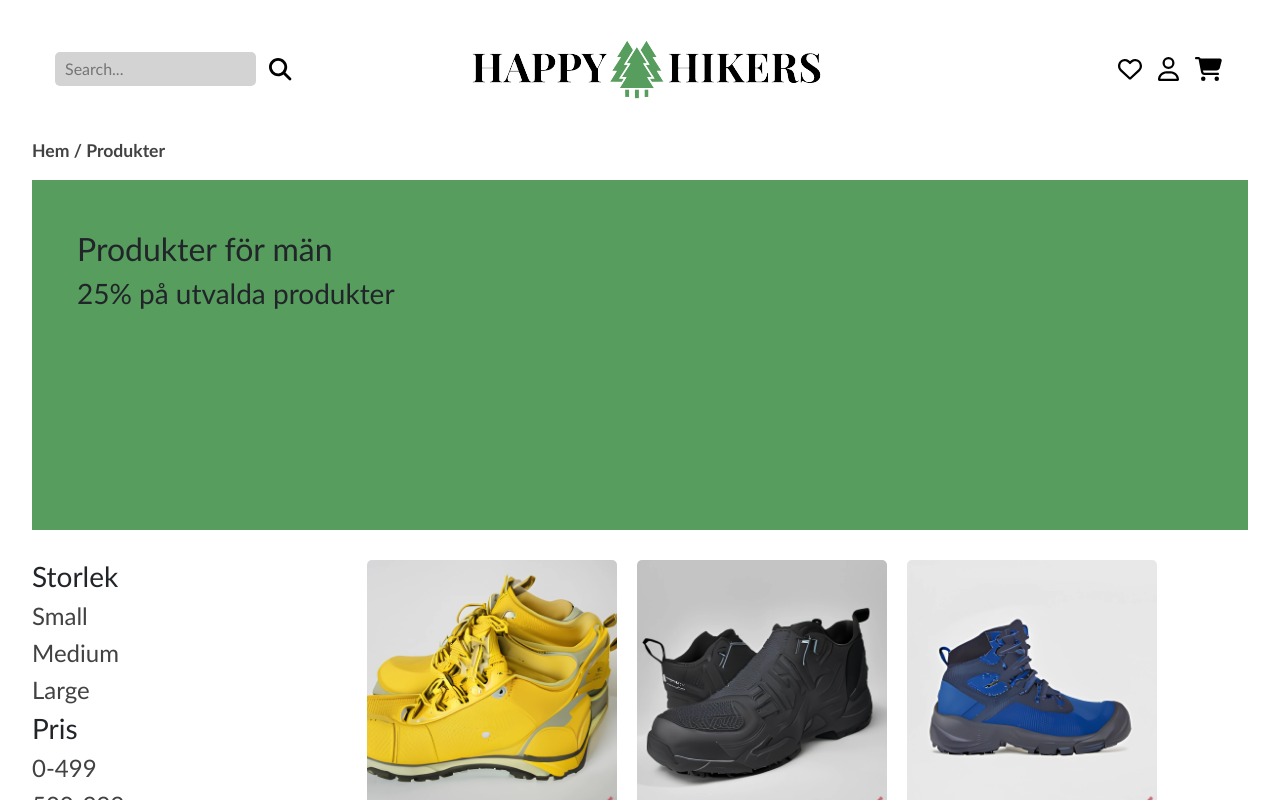
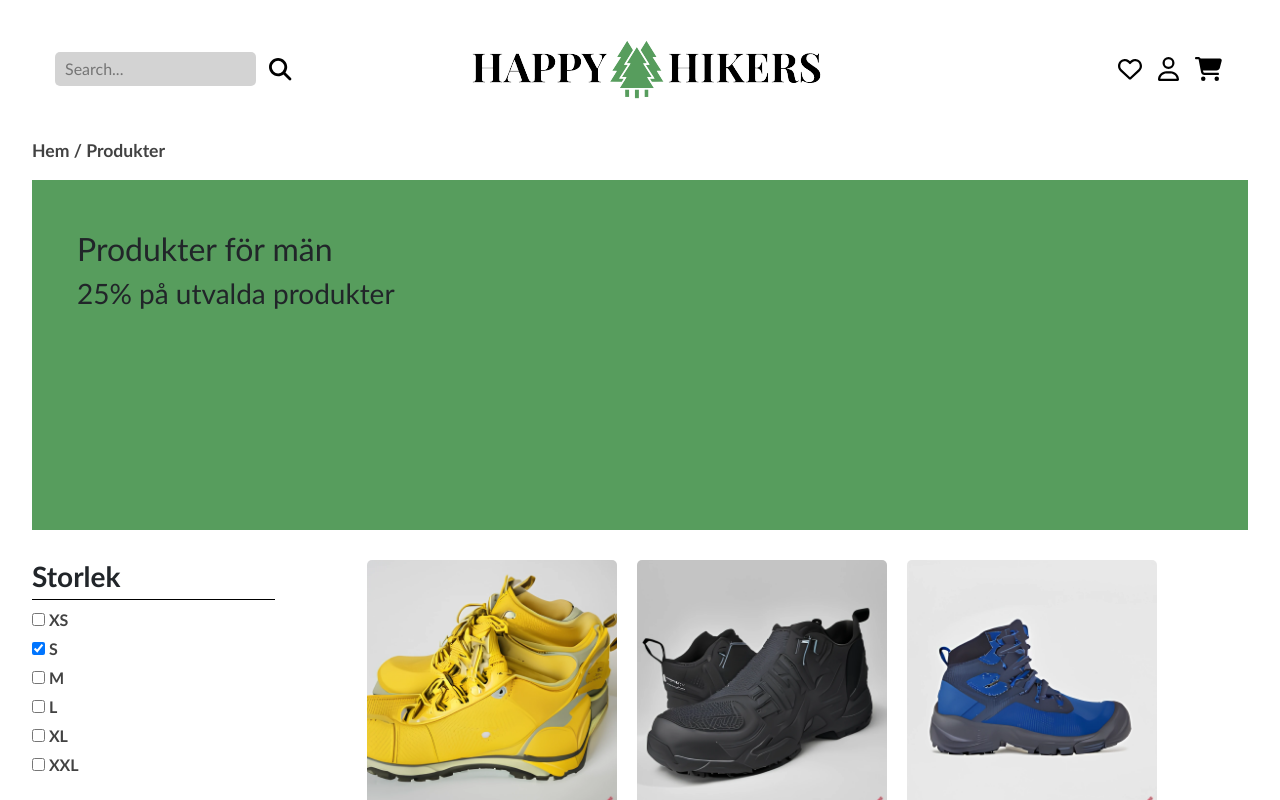
Before and after one commit to johntonnang/happy-hikers, a Vue app: page /#/ in a window 1280 px wide. Both pictures are taken after a click on the button 280 px from the left and 68 px from the top of the page. Shown: the top 800 px of the page. Built offline with nearby package versions, Linux system fonts and the light colour scheme.

Commit message:
Customized filter container

```diff
--- a/src/components/CategorySection.vue
+++ b/src/components/CategorySection.vue
@@ -24,7 +24,6 @@
         <div id="p-men">
           <img :src="categoryMen" alt="Picture of a man" />
           <p>Men</p>
-
           <!-- <div class="button-div"> -->
           <Routerlink>
             <!-- <button class="btn">Button</button> />  -->
--- a/src/views/FavouriteView.vue
+++ b/src/views/FavouriteView.vue
@@ -1 +1 @@
-<template><h1>Favoriter</h1></template>
+<template><h1>allo word</h1></template>
--- a/src/views/ProductCatalogView.vue
+++ b/src/views/ProductCatalogView.vue
@@ -27,21 +27,60 @@
       <div id="product-selection-container">
         <div class="filter-container">
           <h3 style="margin-top: 0px">Storlek</h3>
-          <h4 class="filter-selection">Small</h4>
-          <h4 class="filter-selection">Medium</h4>
-          <h4 class="filter-selection">Large</h4>
+          <div class="checkbox-container">
+            <input type="checkbox" value="XS" name="size" />
+            <label for="sizeXSmall" /> XS
+          </div>
+          <div class="checkbox-container">
+            <input type="checkbox" value="S" name="size" checked />
+            <label for="sizeSmall" /> S
+          </div>
+          <div class="checkbox-container">
+            <input type="checkbox" value="M" name="size" />
+            <label for="sizeMedium" /> M
+          </div>
+          <div class="checkbox-container">
+            <input type="checkbox" value="L" name="size" />
+            <label for="sizeLarge" /> L
+          </div>
+          <div class="checkbox-container">
+            <input type="checkbox" value="XL" name="size" />
+            <label for="sizeXLarge" /> XL
+          </div>
+          <div class="checkbox-container">
+            <input type="checkbox" value="XXL" name="size" />
+            <label for="sizeXXLarge" /> XXL
+          </div>
         </div>
         <div class="filter-container">
           <h3>Pris</h3>
-          <h4 class="filter-selection">0-499</h4>
-          <h4 class="filter-selection">500-999</h4>
-          <h4 class="filter-selection">1000-1499</h4>
         </div>
         <div class="filter-container">
           <h3>Färg</h3>
-          <h4 class="filter-selection">Blå</h4>
-          <h4 class="filter-selection">Röd</h4>
-          <h4 class="filter-selection">Grön</h4>
+          <div class="checkbox-container">
+            <input type="checkbox" value="blue" name="color" />
+            <label for="sizeXSmall" /> Blue
+          </div>
+          <div class="checkbox-container">
+            <input type="checkbox" value="red" name="color" checked />
+            <label for="sizeSmall" /> Red
+          </div>
+          <div class="checkbox-container">
+            <input type="checkbox" value="green" name="color" />
+            <label for="sizeMedium" /> Green
+          </div>
+          <div class="checkbox-container">
+            <input type="checkbox" value="yellow" name="color" />
+            <label for="sizeLarge" /> Yellow
+          </div>
+          <div class="checkbox-container">
+            <input type="checkbox" value="black" name="color" />
+            <label for="sizeXLarge" /> Black
+          </div>
+          <div class="checkbox-container">
+            <input type="checkbox" value="white" name="color" />
+            <label for="sizeXXLarge" /> White
+          </div>
         </div>
       </div>
       <div class="product-container">
@@ -110,9 +149,20 @@
     left: 0;
   }
 
-  .filter-selection {
+  .checkbox-container {
     color: #424242;
-    font-weight: 400;
+    font-weight: 600;
+    margin-bottom: 5px;
+  }
+
+  .filter-container {
+    margin-bottom: 30px;
+  }
+
+  .filter-container h3 {
+    border-bottom: 1px solid black;
+    padding-bottom: 5px;
+    font-weight: 600;
   }
   .product-container {
     display: flex;
@@ -141,8 +191,6 @@
     transition: all 0.4;
     border-top-right-radius: 5px;
     border-top-left-radius: 5px;
-  }
-  .product-box img:hover {
   }
 
   .align-content-mobile {
@@ -192,7 +240,6 @@
     justify-content: center;
     width: 100%;
     height: 400px;
-    /* background-color: #f73f3f; */
     background-color: #579d5d;
   }
 
```
